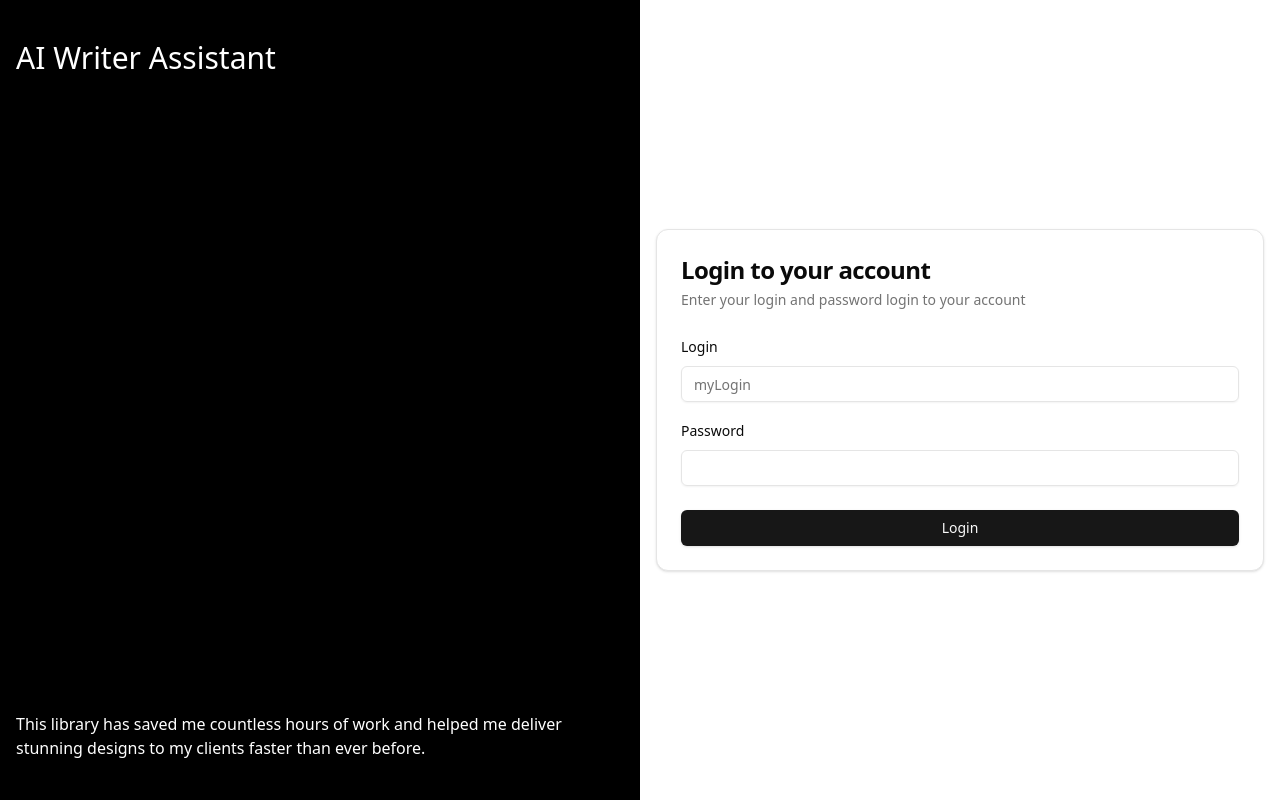
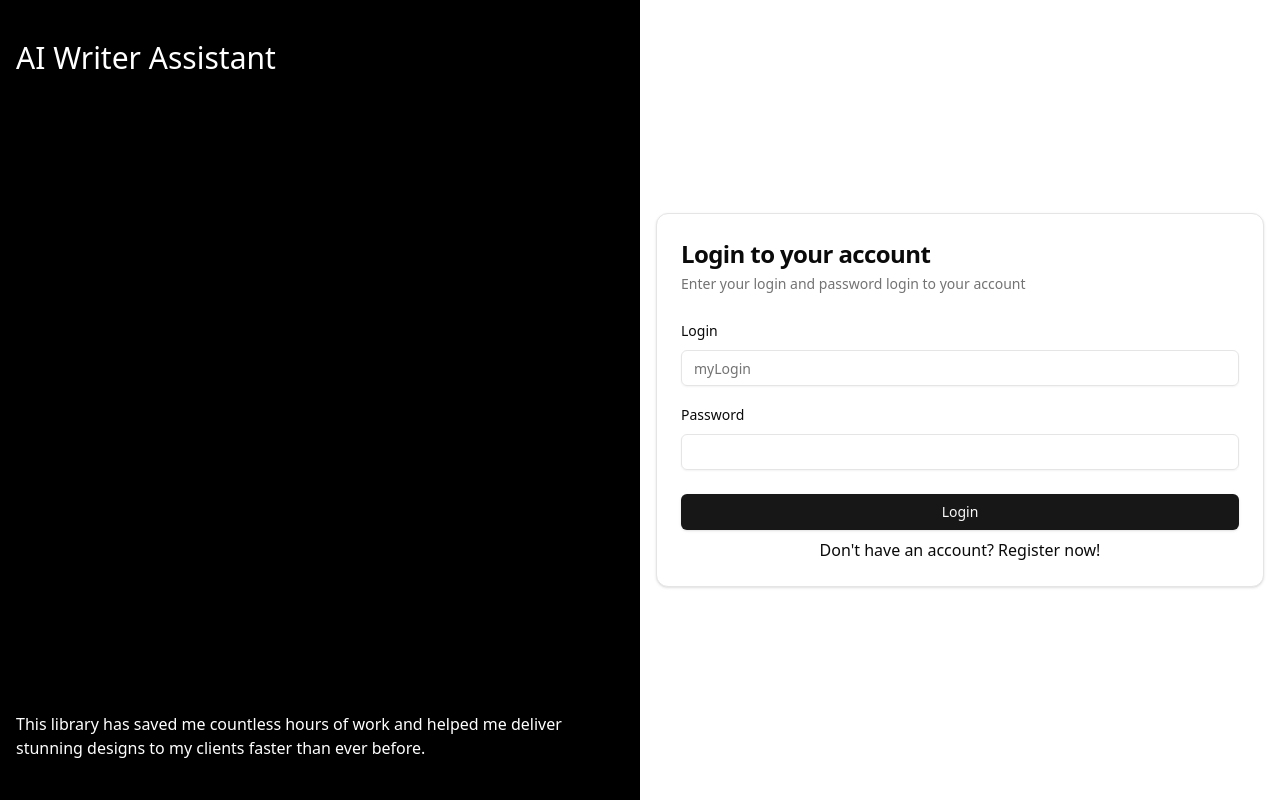
Before and after one commit to asilbek2706/ai-writer, a React (Vite) app: page /auth/login in a window 1280 px wide. Built offline with nearby package versions, Linux system fonts and the light colour scheme.

Commit message:
Add README.md

```diff
--- a/src/components/auth/login.tsx
+++ b/src/components/auth/login.tsx
@@ -7,7 +7,7 @@
 import { Button } from '@/components/ui/button.tsx';
 import { useAuthContext } from '@/components/auth.context.tsx';
 import toast from 'react-hot-toast';
-import { useNavigate } from 'react-router-dom';
+import { Link, useNavigate } from 'react-router-dom';
 
 const formSchema = z.object({
     login: z.string().min(5).max(20),
@@ -76,8 +76,11 @@
                             )}
                         />
                     </CardContent>
-                    <CardFooter>
+                    <CardFooter className="flex flex-col gap-2">
                         <Button className="w-full">Login</Button>
+                        <Link to='/auth/register' className='text-center block'>
+                            Don't have an account? Register now!
+                        </Link>
                     </CardFooter>
                 </Card>
             </form>
--- a/src/components/auth/register.tsx
+++ b/src/components/auth/register.tsx
@@ -7,7 +7,7 @@
 import { Button } from '@/components/ui/button.tsx';
 import { useAuthContext } from '@/components/auth.context.tsx';
 import toast from 'react-hot-toast';
-import { useNavigate } from 'react-router-dom';
+import { Link, useNavigate } from 'react-router-dom';
 
 const formSchema = z.object({
     login: z.string().min(5).max(20),
@@ -88,8 +88,11 @@
                             )}
                         />
                     </CardContent>
-                    <CardFooter>
+                    <CardFooter className='flex flex-col gap-2'>
                         <Button className="w-full">Create an account</Button>
+                        <Link to='/auth/login' className='text-center block'>
+                            Already have an account? Login now!
+                        </Link>
                     </CardFooter>
                 </Card>
             </form>
```
Also changed, not shown: 1 other file (tests, documents, lock files or other folders).
